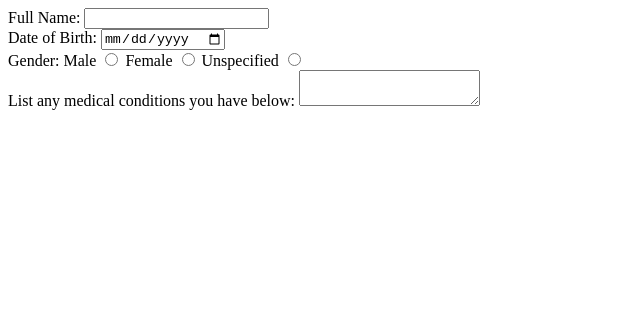
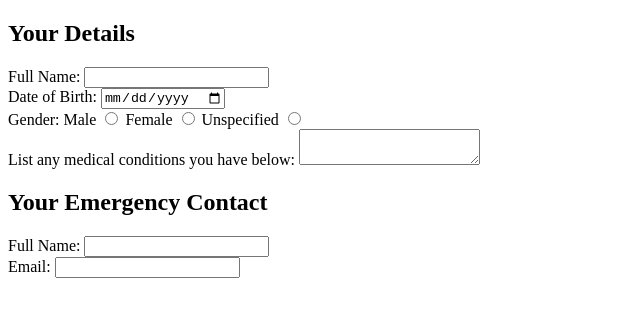
Before and after one commit to jilliandburke/form, a plain HTML site: page index.html in a window 1280 px wide. Shown: the whole page, without its empty margins (0-640 px from the left). Drawn offline with Linux system fonts and the light colour scheme.

Commit message:
Your Details and Your Emergency Contact Done

```diff
--- a/index.html
+++ b/index.html
@@ -8,6 +8,9 @@
 </head>
 
 <body>
+
+  <div>
+  <h2>Your Details</h2>
 
   <form>
     <label>
@@ -31,6 +34,21 @@
     </label>
   </form>
 
+    <h2>Your Emergency Contact</h2>
+
+  <form>
+    <label>
+    Full Name: <input name="fullName" type="text">
+    </label>
+    <br>
+    <label>
+    Email: <input name="email" type="email">
+    </label>
+  </form>
+
+
+  </div>
+
 
 </body>
 </html>
```
